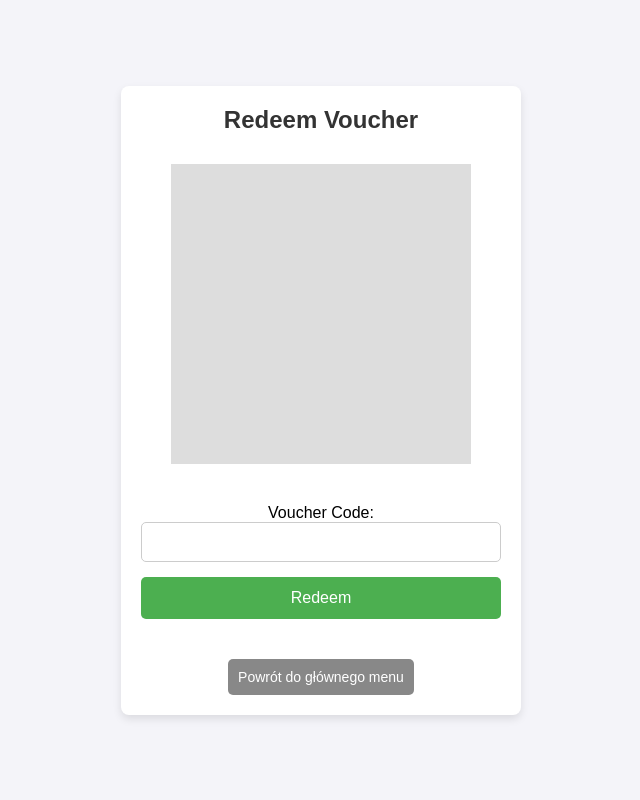
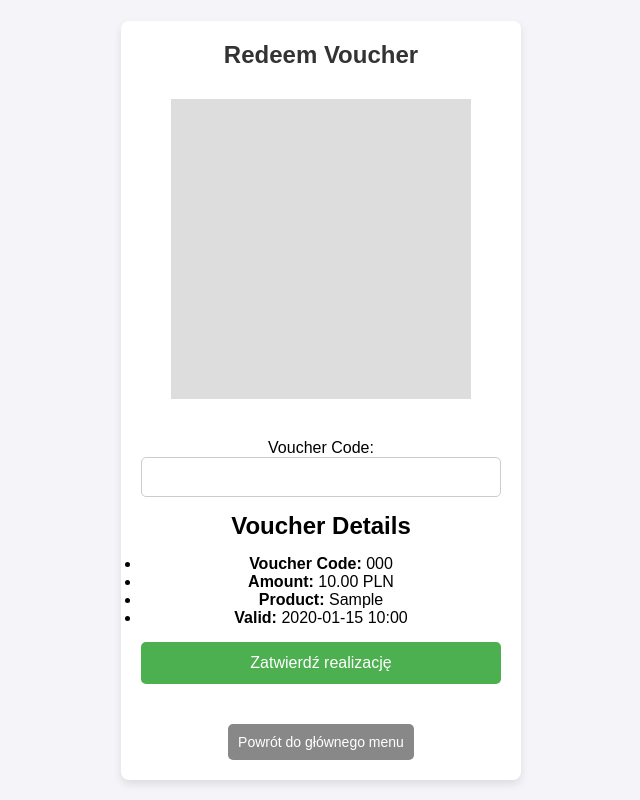
Before and after one commit to adamglos/voucher_system, a Django app: template vouchers/templates/redeem_voucher.html in a window 1280 px wide. Shown: the whole page, without its empty margins (319-959 px from the left). Run offline with Django 5.2, Linux system fonts and the light colour scheme; the template is opened without the code that fills it: values that come from a table or form of the project are taken from there, others are empty; tables that the repository leaves empty hold one stand-in row (values such as "Sample post"); some libraries are stand-ins or nearby versions.

Commit message:
redeem confirmation

```diff
--- a/vouchers/templates/redeem_voucher.html
+++ b/vouchers/templates/redeem_voucher.html
@@ -9,13 +9,27 @@
     <p class="error-message">{{ message }}</p>
 {% endif %}
 
-<!-- Kontener QR z kwadratowymi proporcjami i obcinaniem obrazu -->
+<!-- Kontener QR -->
 <div id="qr-reader" style="width: 100%; max-width: 300px; height: 300px; overflow: hidden; background: #ddd; margin-bottom: 20px;"></div>
 
 <form method="post" id="redeem-form">
     {% csrf_token %}
     {{ form.as_p }}
-    <button type="submit" class="button">Redeem</button>
+    <input type="hidden" name="confirm_redeem" value="true" />
+
+    {% if voucher %}
+        <!-- Szczegóły vouchera wyświetlane po zeskanowaniu -->
+        <h2>Voucher Details</h2>
+        <ul>
+            <li><strong>Voucher Code:</strong> {{ voucher.code }}</li>
+            <li><strong>Amount:</strong> {{ voucher.amount }} PLN</li>
+            {% if voucher.product %}
+                <li><strong>Product:</strong> {{ voucher.product }}</li>
+            {% endif %}
+            <li><strong>Valid:</strong> {{ voucher.redeemed_at|date:"Y-m-d H:i" }}</li>
+        </ul>
+        <button type="submit" class="button">Zatwierdź realizację</button>
+    {% endif %}
 </form>
 
 <script src="https://cdnjs.cloudflare.com/ajax/libs/html5-qrcode/2.3.8/html5-qrcode.min.js"></script>
@@ -42,8 +56,8 @@
                 backCamera.id,
                 {
                     fps: 10,
-                    qrbox: { width: 250, height: 250 }, // Ustawienie kwadratowego obszaru skanowania
-                    aspectRatio: 1 // Ustawienie proporcji obrazu na 1:1 (kwadratowe)
+                    qrbox: { width: 250, height: 250 },
+                    aspectRatio: 1
                 },
                 onScanSuccess,
                 onScanFailure
```
Also changed, not shown: vouchers/views.py (+14 -9 lines).
